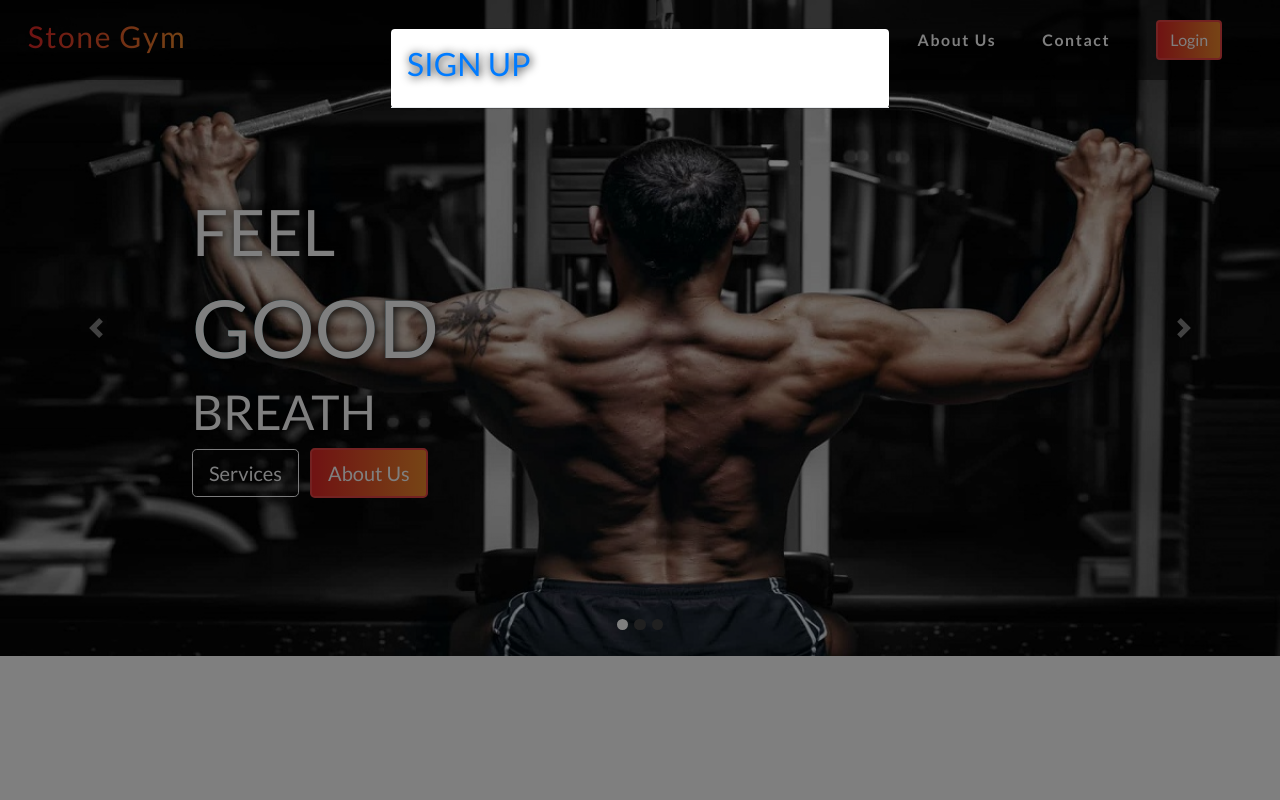
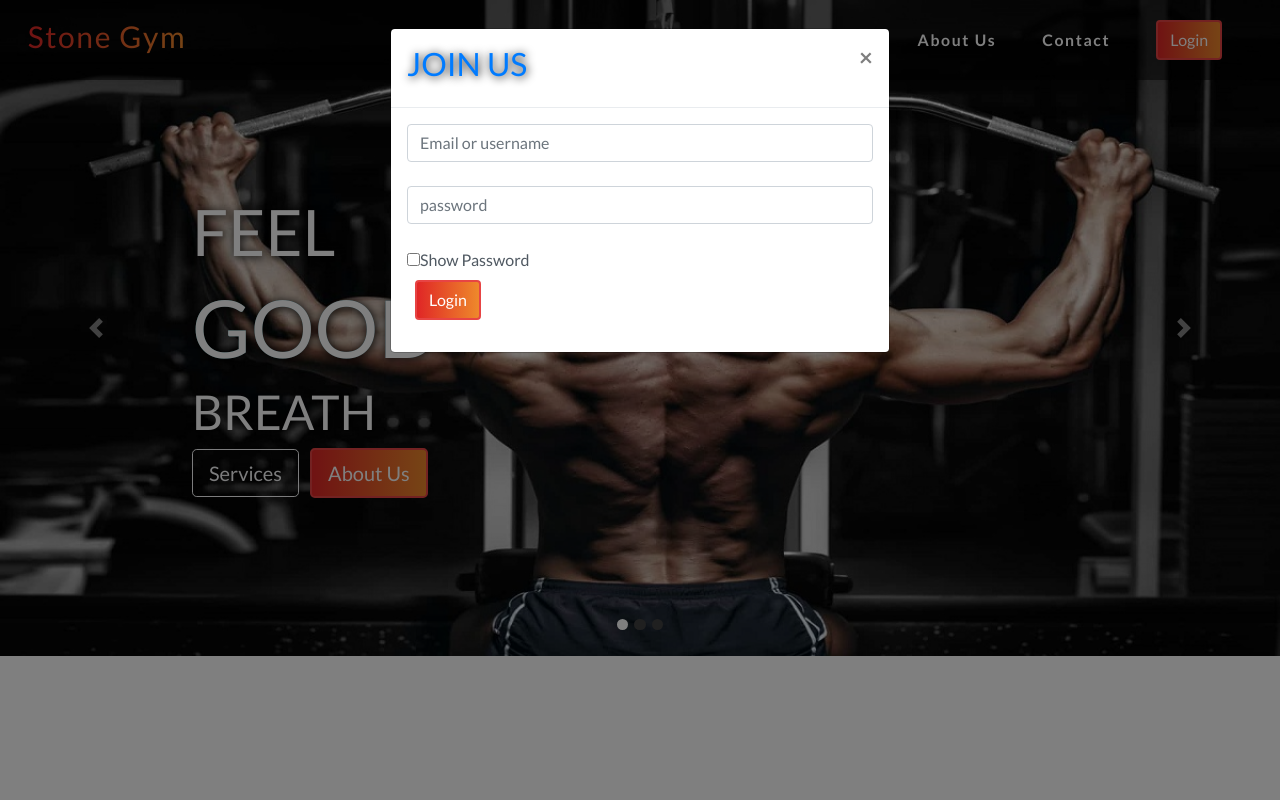
Before and after one commit to NarendraManipal/Gym_Website, a PHP site: page / in a window 1280 px wide, after a click on "Login". Run offline with PHP 8.4, Linux system fonts and the light colour scheme; some libraries are stand-ins or nearby versions.

Commit message:
modified commit

```diff
--- a/index.php
+++ b/index.php
@@ -10,6 +10,7 @@
 	<script src="https://maxcdn.bootstrapcdn.com/bootstrap/4.0.0/js/bootstrap.min.js"></script>
 	<script src="https://use.fontawesome.com/releases/v5.0.8/js/all.js"></script>
 	<link href="css/style.css" rel="stylesheet">
+	<script src="js/func.js"></script>
 </head>
 <body data-spy="scroll" data-target="#navbarResposive">
 
@@ -44,11 +45,23 @@
 		</nav>
 
 		<!-- login popup -->
-		<div class="modal" id="login-modal">
+		<div class="modal fade" id="login-modal">
 			<div class="modal-dialog">
 				<div class="modal-content">
+
 					<div class="modal-header">
-						<h2 class="text-primary">Sign Up</h2>
+						<h2 class="text-primary">Join Us</h2>
+						<button type="button" class="close" data-dismiss="modal"> &times; </button>
+					</div>
+					<div class="modal-body">
+						<form action="" method="POST">
+							<div class="form-group">
+								<input class="form-control" type="email" placeholder="Email or username" name="username" value="" maxlength="20" required><br>
+								<input class="form-control" id="showpassword" type="password" placeholder="password" name="password" value="" minlength="8" maxlength="15" required><br>
+								<input type="checkbox" onclick="showPassword()"><label>Show Password</label><br>
+								<button class="btn btn-primary" type="submit" name="submit" value="Login">Login</button>
+							</div>
+						</form>
 					</div>
 				</div>
 			</div>
--- /dev/null
+++ b/js/func.js
@@ -0,0 +1,10 @@
+function showPassword()
+{
+    var passwd = document.getElementById("showpassword");
+    if (passwd.type === "password") {
+        passwd.type = "text";
+    }
+    else {
+        passwd.type = "password";
+    }
+}
```
